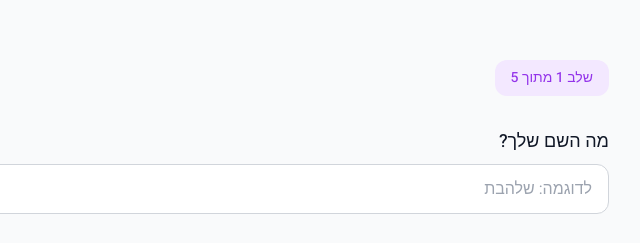
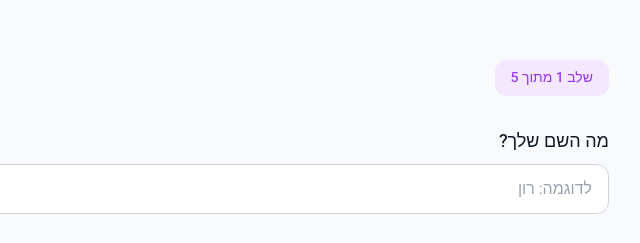
Before and after one commit to alonr29/presentation-builder, a plain HTML site: page step1.html in a window 1280 px wide. Shown: the part 148-391 px from the top of the page, 367-1007 px from the left. Drawn offline with nearby package versions, Linux system fonts and the light colour scheme.

Commit message:
Add files via upload

```diff
--- a/step1.html
+++ b/step1.html
@@ -44,7 +44,7 @@
           type="text"
           id="name"
           name="name"
-          placeholder="לדוגמה: שלהבת"
+          placeholder="לדוגמה: רון"
           class="w-full px-4 py-3 rounded-xl border border-gray-300 bg-white text-gray-900 placeholder-gray-400 text-right focus:ring-2 focus:ring-purple-500 focus:border-purple-500 focus:outline-none transition"
         >
       </div>
```
